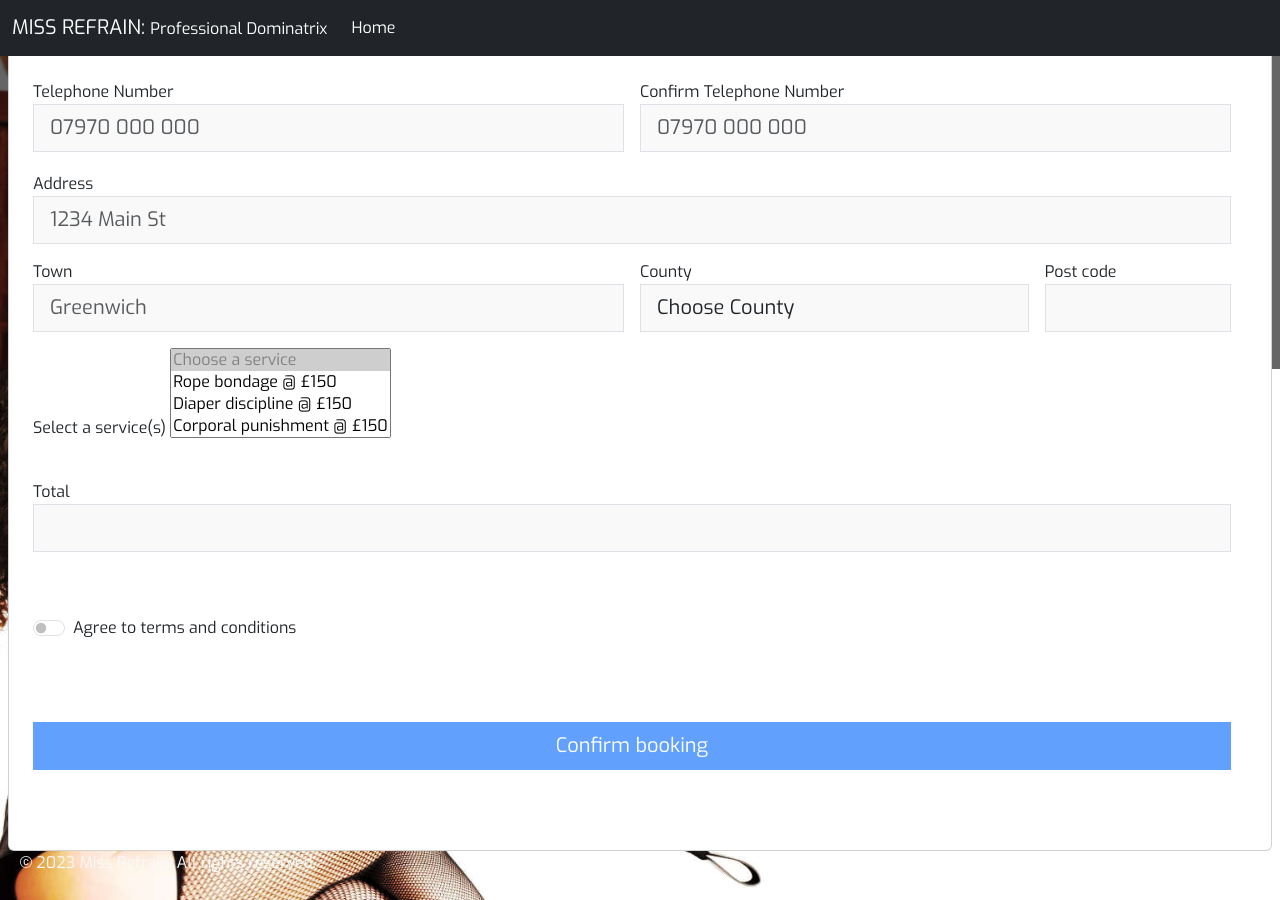
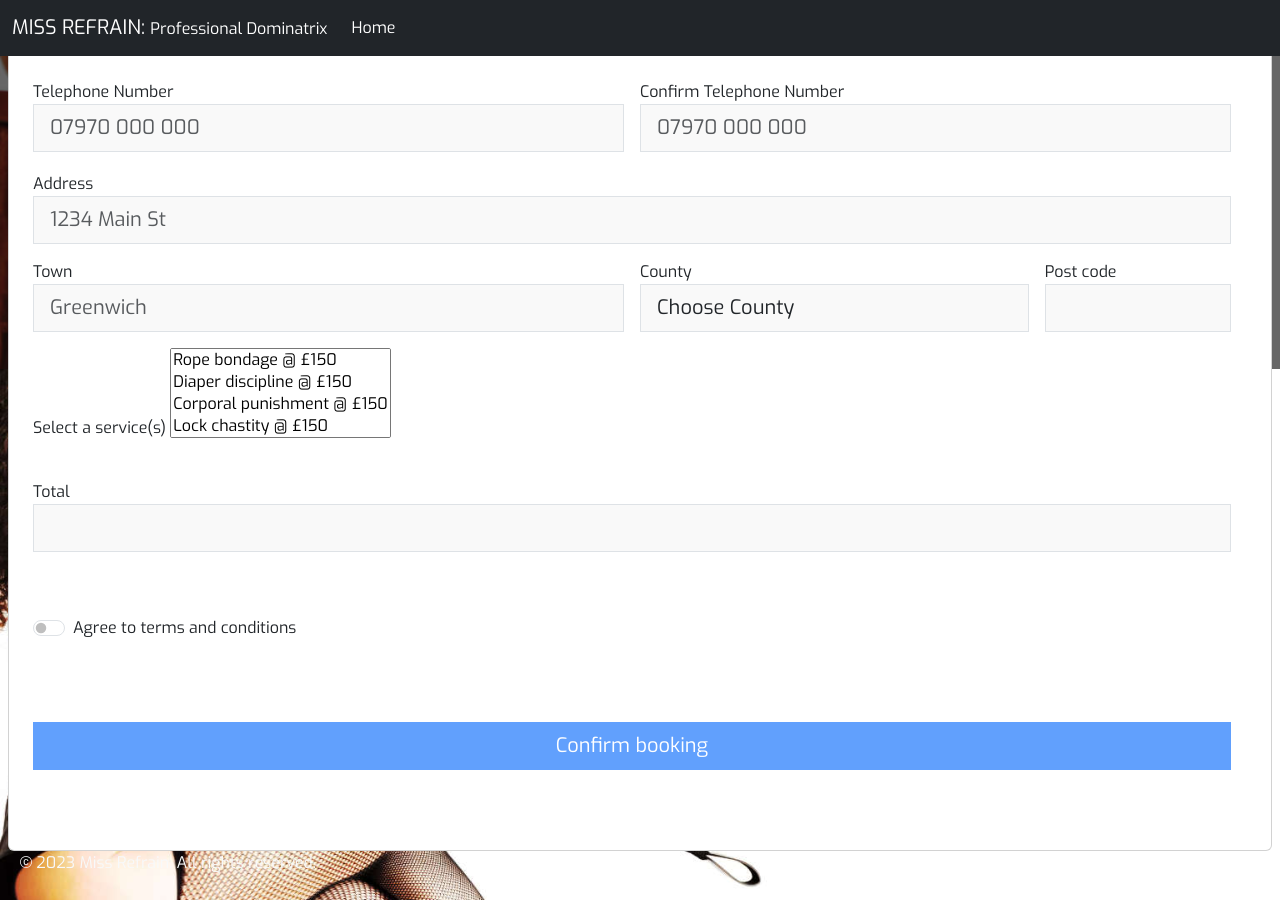
Before and after one commit to missrefrain/missrefrain..github.io, a Jekyll site: the page built from index.md, in a window 1280 px wide and 900 px high, scrolled down 531 px. Built offline with Jekyll 4.4.1, drawn with Linux system fonts in a browser that asks for light colours; nearby versions of some CDN libraries.

Commit message:
Initial commit

```diff
--- a/_includes/_booking/booking.html
+++ b/_includes/_booking/booking.html
@@ -214,7 +214,7 @@
         <div class="form-group pb-4" id="servicesSelection">
             <label for="choices-multiple-remove-button">Select a service(s)</label>
             <select id="choices-multiple-remove-button" placeholder="Select a service(s)" class="services-input" name="serviceselect" multiple required>
-                <option name="placeHolder" selected disabled>Choose a service</option>
+                <!-- <option name="placeHolder" selected disabled>Choose a service</option> -->
                 <option class="amount" value='{{ site.hour_rate }}'>{{ site.services[0] }} @ £{{ site.hour_rate }}</option>
                 <option class="amount" value='{{ site.hour_rate }}'>{{ site.services[1] }} @ £{{ site.hour_rate }}</option>
                 <option class="amount" value='{{ site.hour_rate }}'>{{ site.services[2] }} @ £{{ site.hour_rate }}</option>
```
Also changed, not shown: 2 other files.
